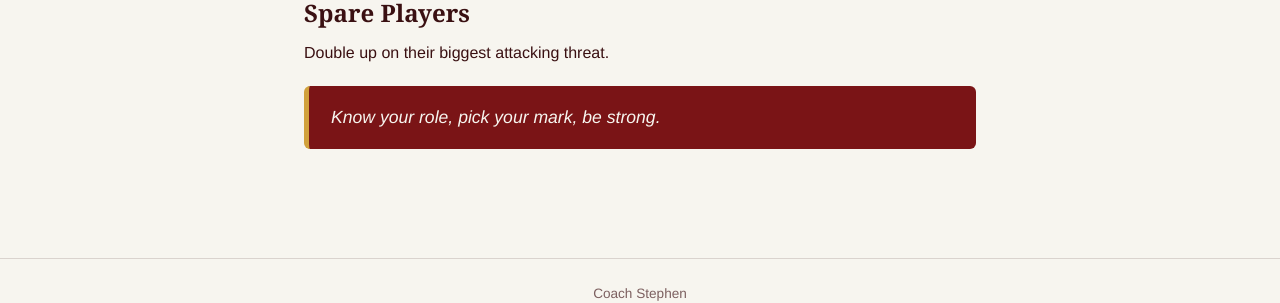
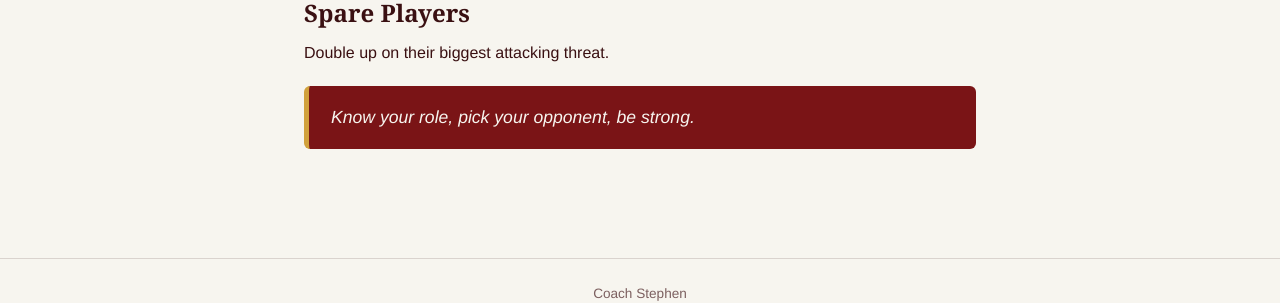
Before and after one commit to Kav-Arna/team-site, a Jekyll site: the page built from corners-defending.md, in a window 1280 px wide and 921 px high. Shown: the part 592-895 px from the top of the window. Built offline with Jekyll 4.4.1, drawn with Linux system fonts in a browser that asks for light colours.

Commit message:
Update corners-defending.md
Minor word updates

```diff
--- a/corners-defending.md
+++ b/corners-defending.md
@@ -25,5 +25,5 @@ Man-for-man: goal-side and ball-side of your attacker.
 Double up on their biggest attacking threat.
 
 <div class="qbox">
-<p>Know your role, pick your mark, be strong.</p>
+<p>Know your role, pick your opponent, be strong.</p>
 </div>
```
